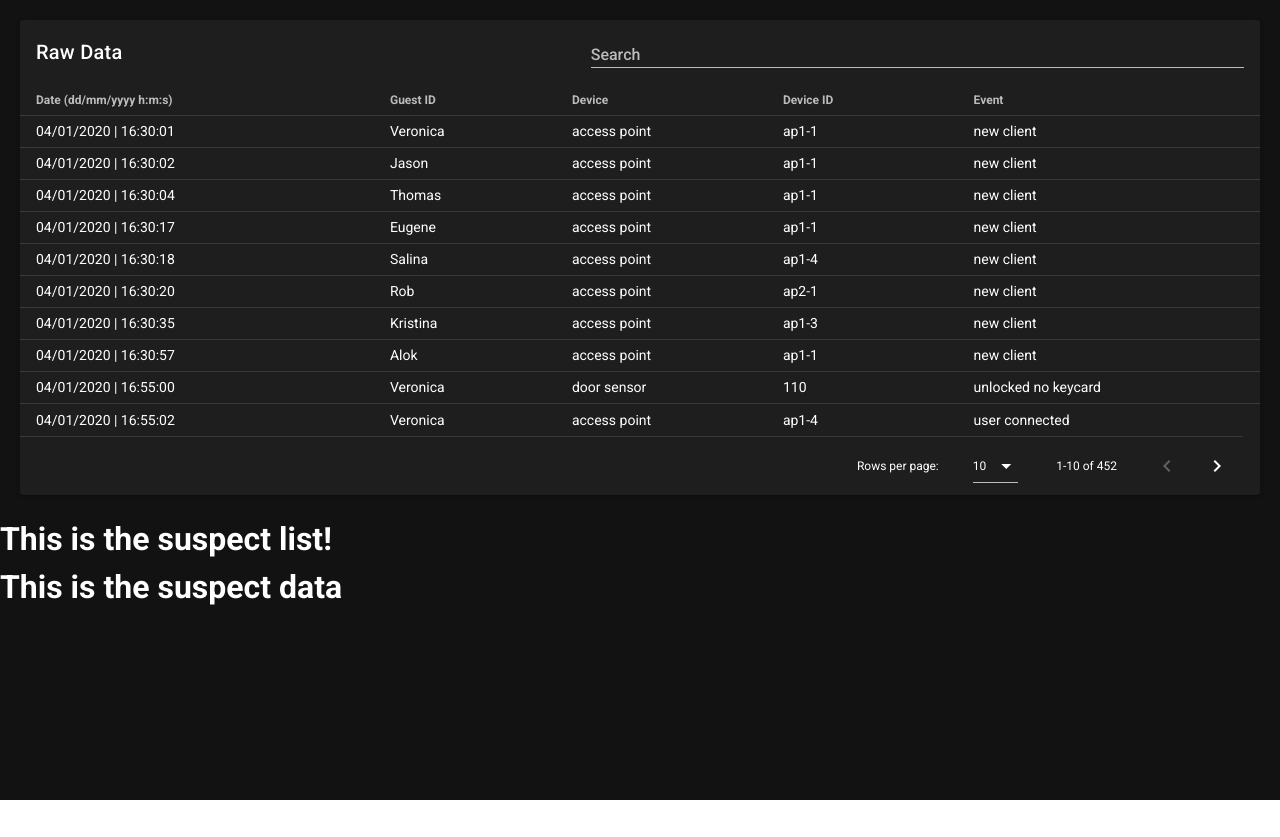
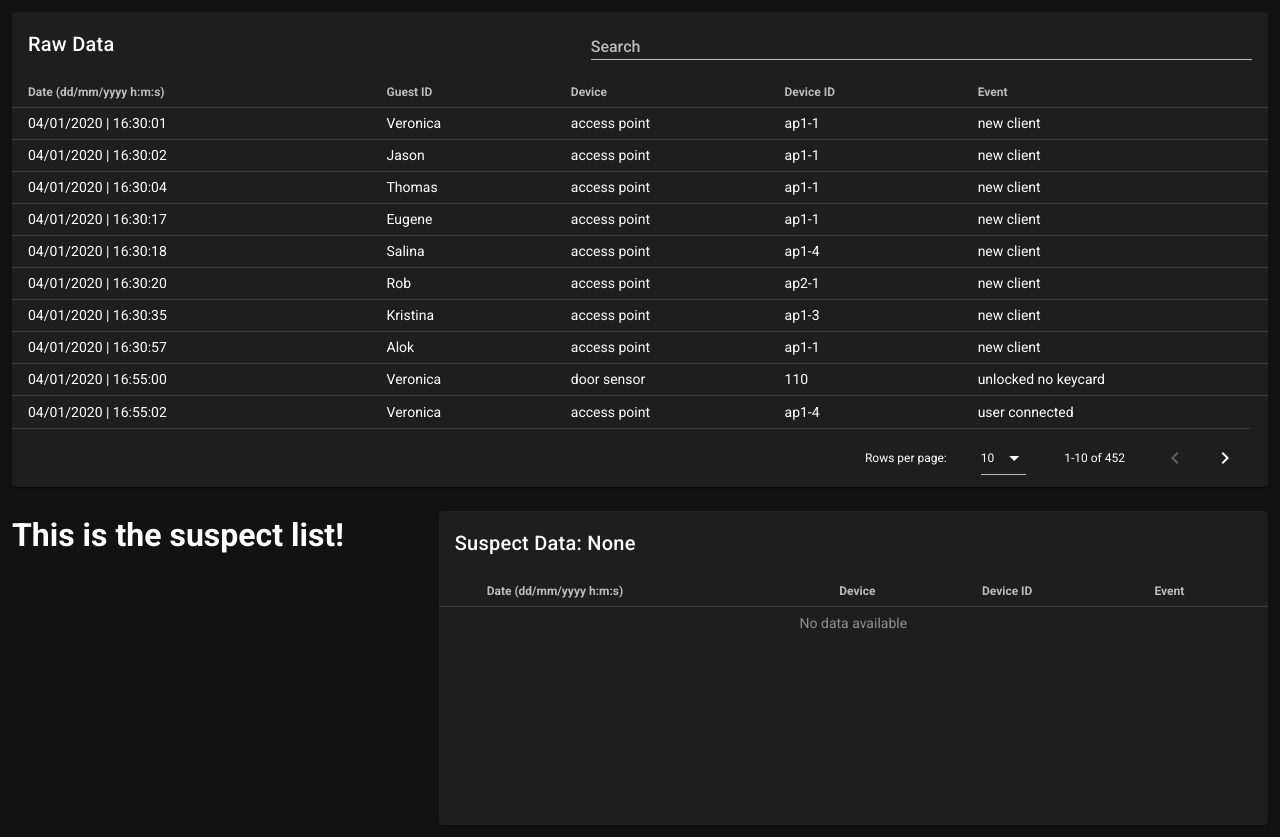
Before and after one commit to trananh-khoa/m3app, a Vue app: page / in a window 1280 px wide. Before the commit the page ends 800 px from the top, so only its background shows below. Built offline with nearby package versions, Linux system fonts and the light colour scheme.

Commit message:
Added initial implementation of suspect data widget

```diff
--- a/src/components/DataTable.vue
+++ b/src/components/DataTable.vue
@@ -47,6 +47,6 @@ export default {
 
 <style scoped>
 .datatable-card {
-  margin: 20px;
+  margin: 12px;
 }
 </style>
--- a/src/components/SuspectData.vue
+++ b/src/components/SuspectData.vue
@@ -1,10 +1,50 @@
 <template>
-  <h1>This is the suspect data</h1>
+  <v-card class='datatable-card' raised>
+    <v-card-title>Suspect Data: {{suspect}}</v-card-title>
+    <v-data-table
+      dense
+      disable-sort
+      disable-pagination
+      disable-filtering
+      fixed-header
+      height='250px'
+      hide-default-footer
+      item-key='date'
+      single-select
+      show-select
+      :headers='headers'
+      :items='items'
+      v-model='selected'
+    >
+    </v-data-table>
+  </v-card>
 </template>
 
 <script>
+import convertToDataTableJSON from '@/utils/datatable';
+import getSuspectData from '@/utils/suspect-data';
+
+const HEADERS = [
+  { text: 'Date (dd/mm/yyyy h:m:s)', value: 'date' },
+  { text: 'Device', value: 'device' },
+  { text: 'Device ID', value: 'deviceID' },
+  { text: 'Event', value: 'event' },
+];
+
 export default {
   name: 'suspectData',
+  data: () => ({
+    headers: HEADERS,
+    selected: [],
+  }),
+  props: {
+    suspect: { type: String, default: 'None' },
+  },
+  computed: {
+    items() {
+      return convertToDataTableJSON(getSuspectData(this.suspect));
+    },
+  },
 };
 </script>
 
--- a/src/components/Visualizer.vue
+++ b/src/components/Visualizer.vue
@@ -1,8 +1,14 @@
 <template>
-  <div>
-    <SuspectList/>
-    <SuspectDataList/>
-  </div>
+  <v-container class='visualizer-card' fluid>
+    <v-row>
+      <v-col cols=4>
+        <SuspectList/>
+      </v-col>
+      <v-col cols=8>
+        <SuspectDataList/>
+      </v-col>
+    </v-row>
+  </v-container>
 </template>
 
 <script>
@@ -18,6 +24,5 @@ export default {
 };
 </script>
 
-<style>
-
+<style scoped>
 </style>
--- /dev/null
+++ b/src/utils/suspect-data.js
@@ -0,0 +1,15 @@
+import Data from '@/constants/data';
+
+export default function (suspect) {
+  const keys = Object.keys(Data);
+  const suspectData = {};
+
+  keys.forEach((key) => {
+    if (Data[key]['guest-id'] === suspect) {
+      suspectData[key] = Data[key];
+      delete suspectData[key]['guest-id'];
+    }
+  });
+
+  return suspectData;
+}
```
